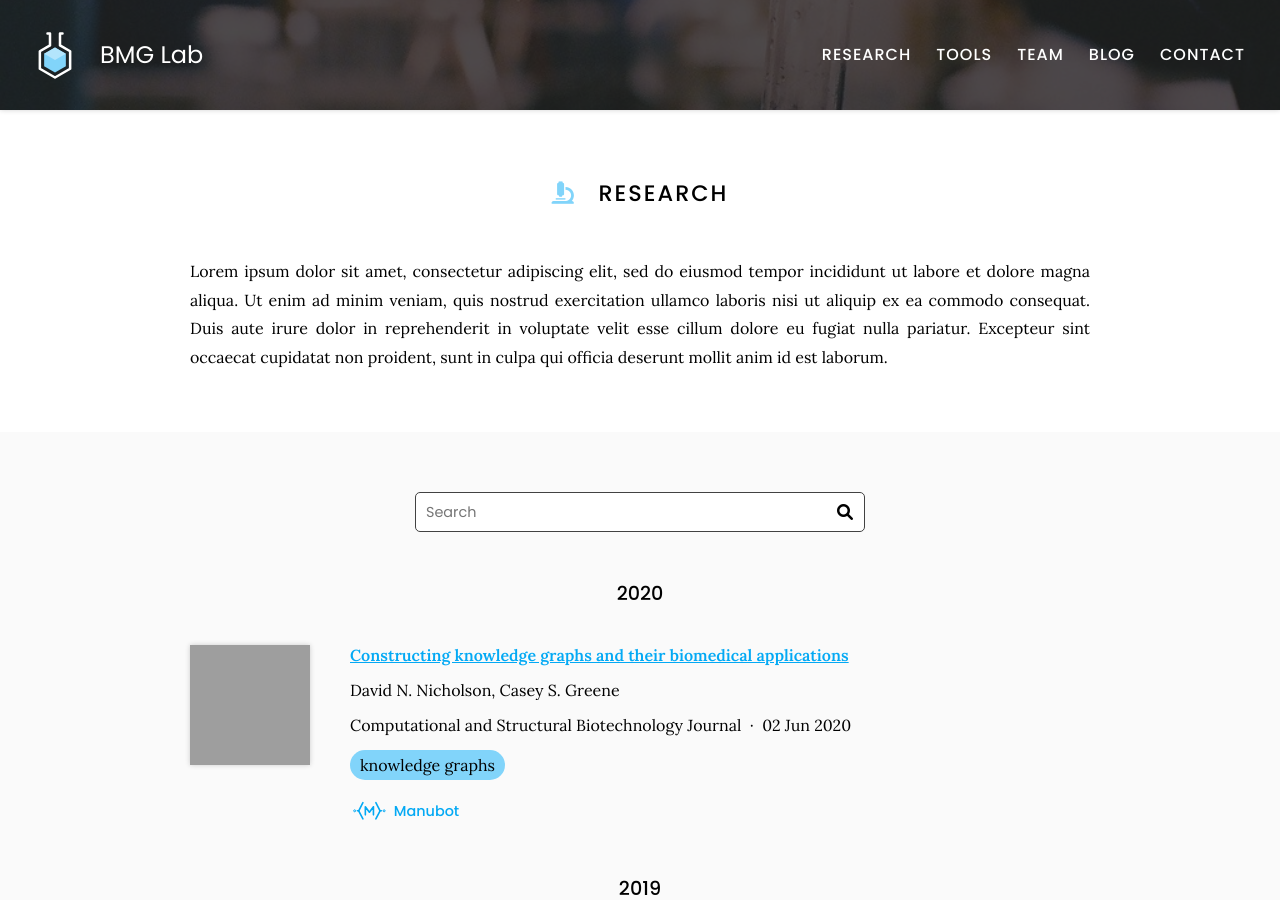
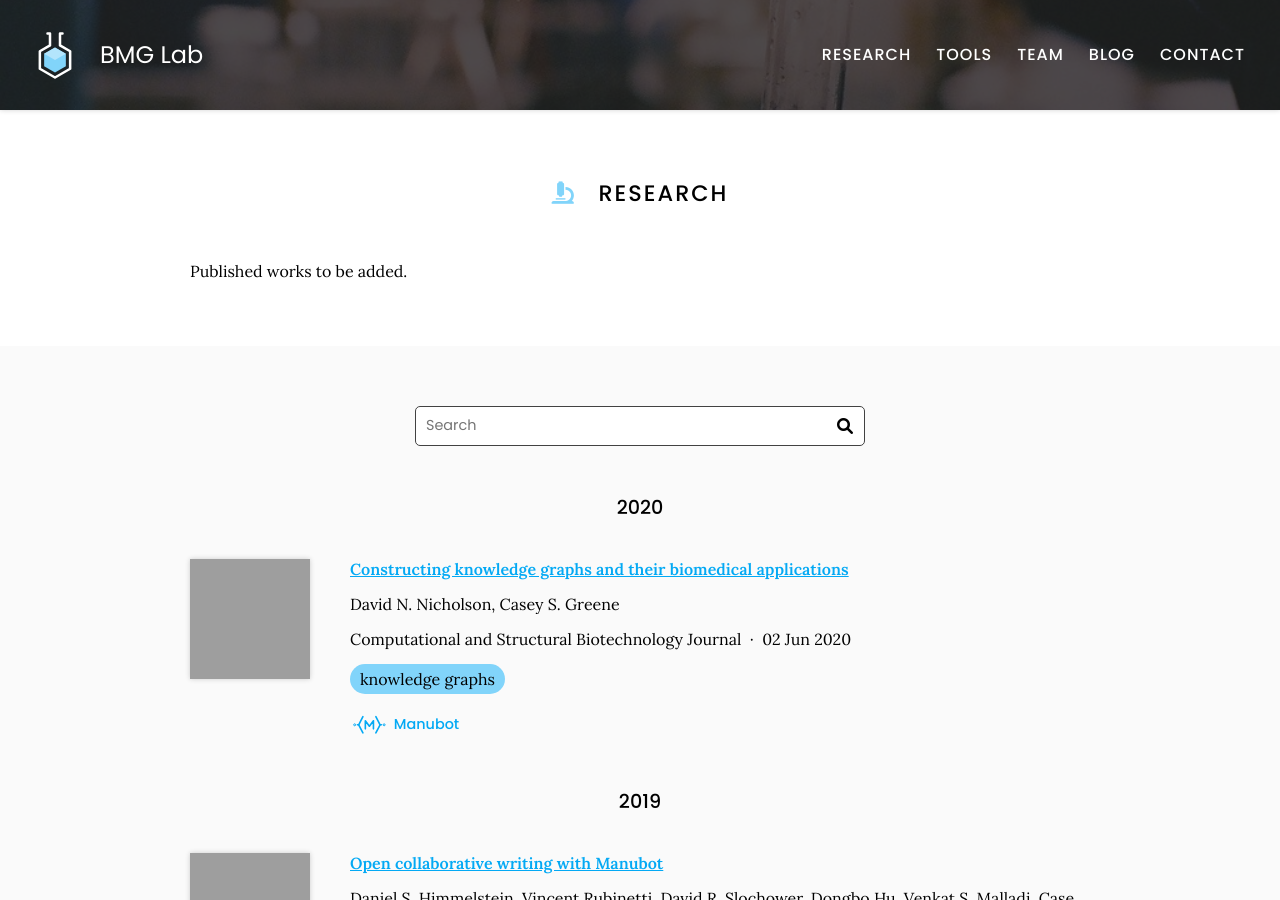
Before and after one commit to BMGLab/bmglab.github.io, a Jekyll site: the page built from research/index.md, in a window 1280 px wide and 900 px high. Built offline with Jekyll 4.4.1, drawn with Linux system fonts in a browser that asks for light colours; grey boxes are pictures that could not be loaded.

Commit message:
Update index.md

```diff
--- a/research/index.md
+++ b/research/index.md
@@ -7,10 +7,7 @@ nav:
 
 # <i class="fas fa-microscope"></i>Research
 
-Lorem ipsum dolor sit amet, consectetur adipiscing elit, sed do eiusmod tempor incididunt ut labore et dolore magna aliqua.
-Ut enim ad minim veniam, quis nostrud exercitation ullamco laboris nisi ut aliquip ex ea commodo consequat.
-Duis aute irure dolor in reprehenderit in voluptate velit esse cillum dolore eu fugiat nulla pariatur.
-Excepteur sint occaecat cupidatat non proident, sunt in culpa qui officia deserunt mollit anim id est laborum.
+Published works to be added.
 
 {% include section.html %}
 
```
